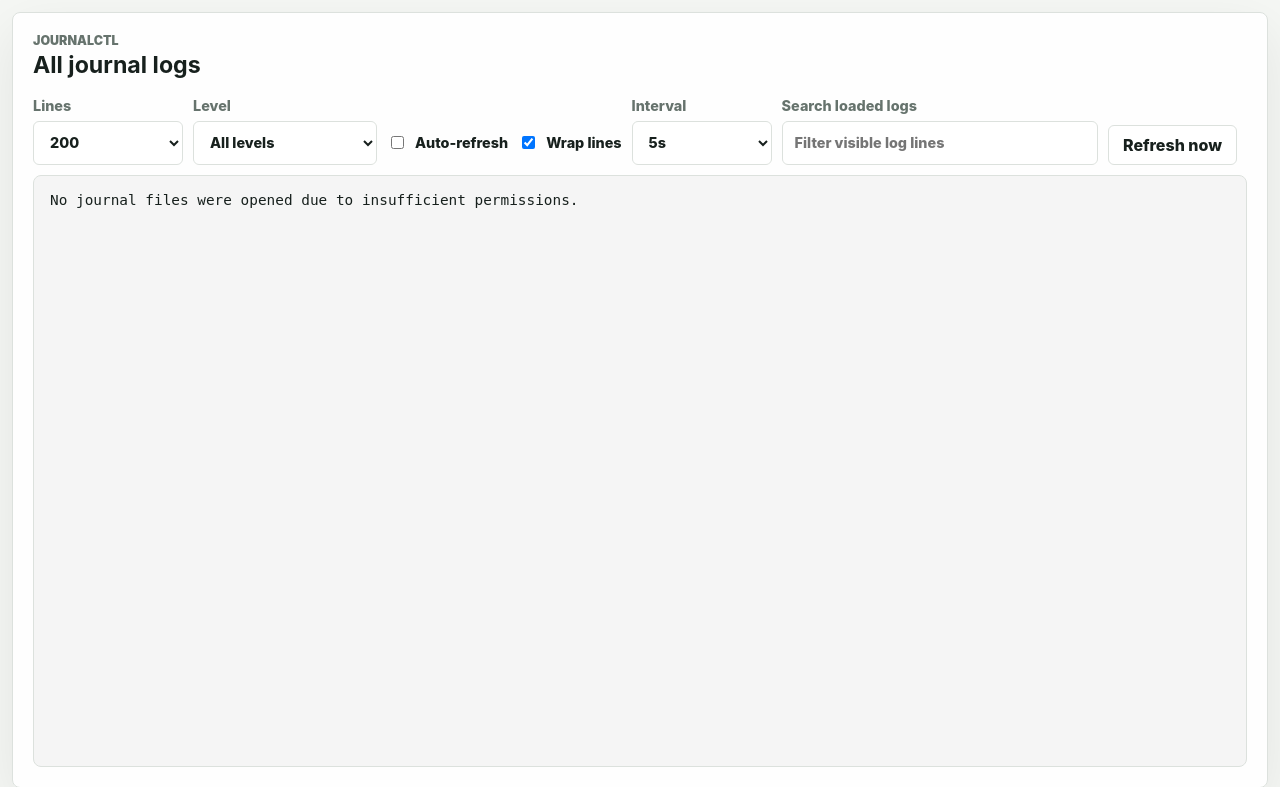
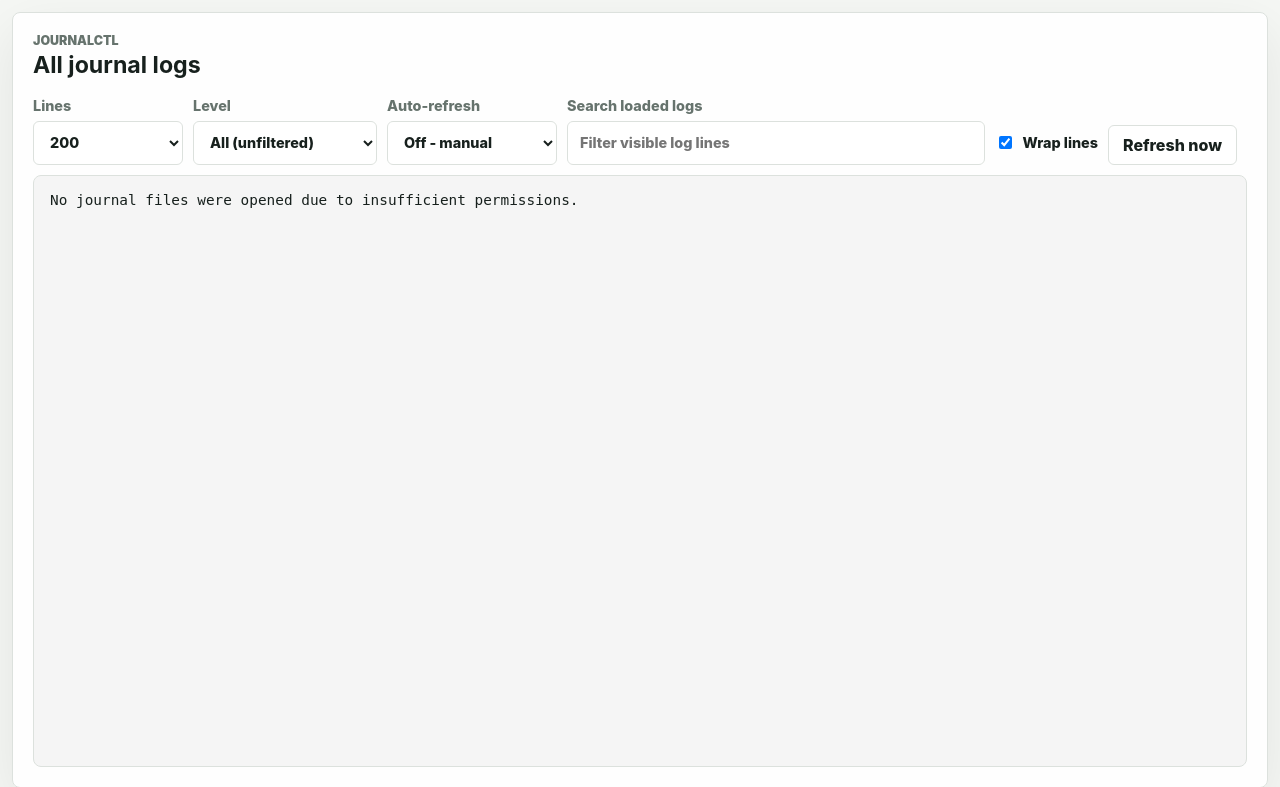
Before and after one commit to Nisbo/systemd-gui, a Flask app: page /logs/window in a window 1280 px wide. Shown: the top 787 px of the page. Run offline with Flask 3, Linux system fonts and the light colour scheme.

Commit message:
Streamline log refresh controls

```diff
--- a/systemd_gui/app.py
+++ b/systemd_gui/app.py
@@ -108,7 +108,7 @@ ACTION_HELP = {
     "disable": "Disable autostart. This does not stop the currently running service.",
 }
 LOG_PRIORITY_OPTIONS = [
-    ("all", "All levels"),
+    ("all", "All (unfiltered)"),
     ("debug", "Debug and above"),
     ("info", "Info and above"),
     ("warning", "Warning and above"),
@@ -382,8 +382,8 @@ def create_app() -> Flask:
         log_lines = _log_line_count(request.args.get("lines", "200"))
         log_priority = _log_priority(request.args.get("priority", "all"))
         log_wrap = _log_wrap(request.args.get("wrap", "1"))
-        log_refresh = request.args.get("refresh") == "1"
         log_refresh_interval = _log_refresh_interval(request.args.get("interval", "5"))
+        log_refresh = _log_refresh_enabled(request.args.get("refresh"), request.args.get("interval"))
         journal_logs = run_journalctl("", log_lines, log_priority)
         return render_template(
             "logs.html",
@@ -411,8 +411,8 @@ def create_app() -> Flask:
         log_lines = _log_line_count(request.args.get("lines", "200"))
         log_priority = _log_priority(request.args.get("priority", "all"))
         log_wrap = _log_wrap(request.args.get("wrap", "1"))
-        log_refresh = request.args.get("refresh") == "1"
         log_refresh_interval = _log_refresh_interval(request.args.get("interval", "5"))
+        log_refresh = _log_refresh_enabled(request.args.get("refresh"), request.args.get("interval"))
         journal_logs = run_journalctl("", log_lines, log_priority)
         return render_template(
             "service_logs_window.html",
@@ -881,8 +881,8 @@ def create_app() -> Flask:
         log_lines = _log_line_count(request.args.get("lines", "200"))
         log_priority = _log_priority(request.args.get("priority", "all"))
         log_wrap = _log_wrap(request.args.get("wrap", "1"))
-        log_refresh = request.args.get("refresh") == "1"
         log_refresh_interval = _log_refresh_interval(request.args.get("interval", "5"))
+        log_refresh = _log_refresh_enabled(request.args.get("refresh"), request.args.get("interval"))
         info = service_info(name)
         content = unit_content(name)
         original_content = unit_fragment_content(str(info.get("fragment_path") or ""))
@@ -961,8 +961,8 @@ def create_app() -> Flask:
         log_lines = _log_line_count(request.args.get("lines", "200"))
         log_priority = _log_priority(request.args.get("priority", "all"))
         log_wrap = _log_wrap(request.args.get("wrap", "1"))
-        log_refresh = request.args.get("refresh") == "1"
         log_refresh_interval = _log_refresh_interval(request.args.get("interval", "5"))
+        log_refresh = _log_refresh_enabled(request.args.get("refresh"), request.args.get("interval"))
         info = service_info(name)
         logs = run_journalctl(name, log_lines, log_priority)
         return render_template(
@@ -1567,6 +1567,17 @@ def _journalctl_label(service: str = "", priority: str = "all") -> str:
     return " ".join(parts)
 
 
+def _log_refresh_enabled(refresh_value: str | None, interval_value: str | None) -> bool:
+    if refresh_value == "1":
+        return True
+    if refresh_value == "0" or interval_value in {"", "off", "0", None}:
+        return False
+    try:
+        return int(str(interval_value)) in {1, 2, 5, 10, 30}
+    except (TypeError, ValueError):
+        return False
+
+
 def _log_refresh_interval(value: str) -> int:
     try:
         seconds = int(value)
--- a/systemd_gui/static/app.js
+++ b/systemd_gui/static/app.js
@@ -709,7 +709,6 @@
     const logControls = document.querySelector("[data-log-controls]");
     const linesSelect = logControls?.querySelector("[data-log-lines]");
     const prioritySelect = logControls?.querySelector("[data-log-priority]");
-    const refreshCheckbox = logControls?.querySelector("[data-log-refresh]");
     const wrapCheckbox = logControls?.querySelector("[data-log-wrap]");
     const intervalSelect = logControls?.querySelector("[data-log-interval]");
     const searchInput = logControls?.querySelector("[data-log-search]");
@@ -730,7 +729,7 @@
       const seconds = Number.parseInt(intervalSelect?.value || logPanel.dataset.refreshInterval || "5", 10);
       return Number.isFinite(seconds) && seconds > 0 ? seconds : 5;
     };
-    const refreshEnabled = () => Boolean(refreshCheckbox?.checked);
+    const refreshEnabled = () => intervalSelect ? intervalSelect.value !== "off" : logPanel.dataset.refreshEnabled === "true";
     const syncLogUrl = () => {
       const url = new URL(window.location.href);
       if (url.pathname.indexOf("/logs") === -1) url.searchParams.set("tab", "logs");
@@ -893,12 +892,11 @@
 
     linesSelect?.addEventListener("change", () => applyLogControls({ refresh: true }));
     prioritySelect?.addEventListener("change", () => applyLogControls({ refresh: true }));
-    refreshCheckbox?.addEventListener("change", () => applyLogControls({ refresh: refreshEnabled() }));
     wrapCheckbox?.addEventListener("change", () => {
       applyLogWrap();
       syncLogUrl();
     });
-    intervalSelect?.addEventListener("change", () => applyLogControls());
+    intervalSelect?.addEventListener("change", () => applyLogControls({ refresh: refreshEnabled() }));
     searchInput?.addEventListener("input", () => {
       window.clearTimeout(searchTimer);
       searchTimer = window.setTimeout(applyLogSearch, 120);
--- a/systemd_gui/static/styles.css
+++ b/systemd_gui/static/styles.css
@@ -200,7 +200,7 @@ th.actions-heading { text-align:right; }
 .coming-soon { display:grid; gap:8px; border:1px dashed var(--line); border-radius:8px; color:var(--muted); margin-top:14px; padding:14px; }
 .coming-soon strong { color:var(--ink); }
 .restart-card { display:flex; align-items:center; justify-content:space-between; gap:14px; border-style:solid; border-left:7px solid color-mix(in srgb, var(--amber) 78%, var(--line)); }
-.log-controls { display:grid; grid-template-columns:minmax(100px, 150px) auto auto auto minmax(100px, 140px) minmax(170px, 1fr) auto auto; gap:10px; align-items:end; margin-bottom:10px; }
+.log-controls { display:grid; grid-template-columns:minmax(100px, 150px) auto minmax(130px, 170px) minmax(170px, 1fr) auto auto auto; gap:10px; align-items:end; margin-bottom:10px; }
 .log-controls.refresh-paused .toggle-label { color:var(--danger); }
 .log-refresh-paused { color:var(--danger); font-size:.82rem; font-weight:900; letter-spacing:0; text-transform:uppercase; margin:0 0 10px; }
 .log-refresh-paused[hidden] { display:none; }
--- a/systemd_gui/templates/service_logs_window.html
+++ b/systemd_gui/templates/service_logs_window.html
@@ -32,25 +32,22 @@
               {% endfor %}
             </select>
           </label>
-          <label class="toggle-label">
-            <input name="refresh" type="checkbox" value="1" data-log-refresh {% if log_refresh %}checked{% endif %}>
+          <label>
             Auto-refresh
-          </label>
-          <label class="toggle-label">
-            <input name="wrap" type="checkbox" value="1" data-log-wrap {% if log_wrap %}checked{% endif %}>
-            Wrap lines
-          </label>
-          <label>
-            Interval
             <select name="interval" data-log-interval>
+              <option value="off" {% if not log_refresh %}selected{% endif %}>Off - manual</option>
               {% for option in [1, 2, 5, 10, 30] %}
-                <option value="{{ option }}" {% if log_refresh_interval == option %}selected{% endif %}>{{ option }}s</option>
+                <option value="{{ option }}" {% if log_refresh and log_refresh_interval == option %}selected{% endif %}>Every {{ option }}s</option>
               {% endfor %}
             </select>
           </label>
           <label>
             Search loaded logs
             <input name="log_q" value="{{ request.args.get('log_q', '') }}" placeholder="Filter visible log lines" autocomplete="off" data-log-search>
+          </label>
+          <label class="toggle-label">
+            <input name="wrap" type="checkbox" value="1" data-log-wrap {% if log_wrap %}checked{% endif %}>
+            Wrap lines
           </label>
           <button class="ghost-button" type="button" data-log-refresh-now>Refresh now</button>
         </form>
```
Also changed, not shown: systemd_gui/templates/logs.html (+7 -10 lines), systemd_gui/templates/service_detail.html (+7 -10 lines).
